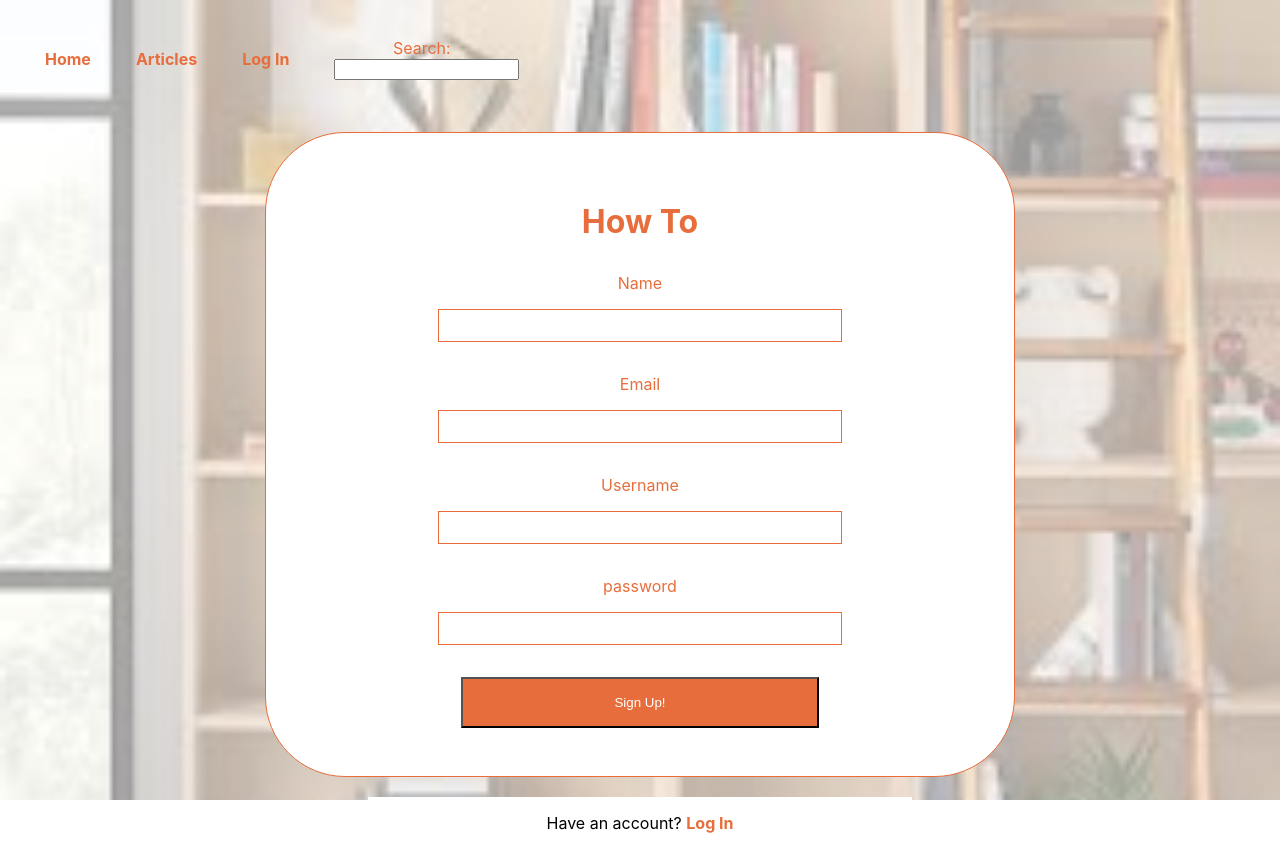
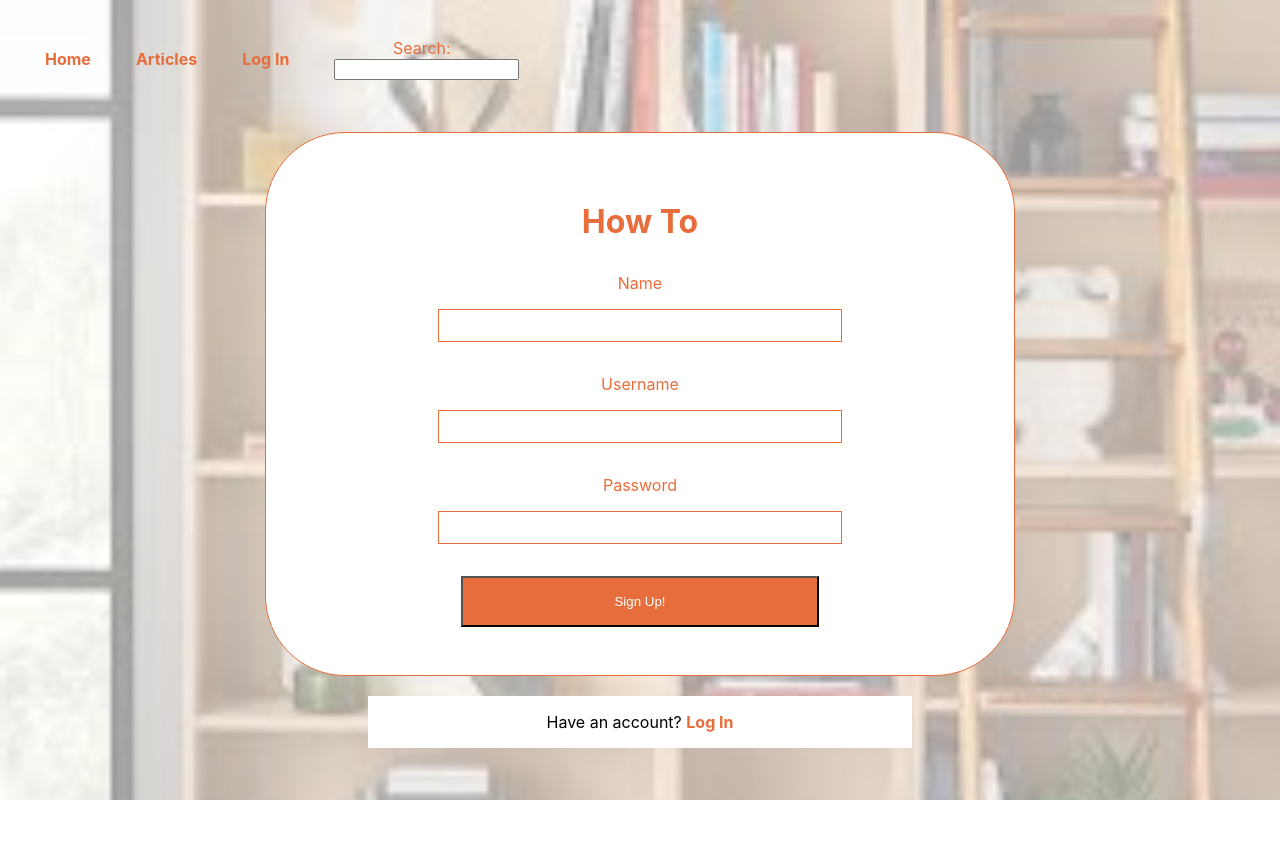
Before and after one commit to Lambda-How-To-Build-Week/Front-end, a React (Create React App) app in the folder how-to/: page / in a window 1280 px wide. After the commit the page ends 800 px from the top, so only its background shows below. Built offline with nearby package versions, Linux system fonts and the light colour scheme.

Commit message:
removed email from signup

```diff
--- a/how-to/src/components/sign-up.js
+++ b/how-to/src/components/sign-up.js
@@ -107,18 +107,18 @@ function SignUp(props) {
                 <Field name="name" type="text" />
                 <ErrorMessage name="name" component="div" />
               </label>
-              <label>
+              {/* <label>
                 Email
                 <Field name="email" type="email" />
                 <ErrorMessage name="email" component="div" />
-              </label>
+              </label> */}
               <label>
                 Username
                 <Field name="username" type="text" />
                 <ErrorMessage name="username" component="div" />
               </label>
               <label>
-                password
+                Password
                 <Field name="password" type="password" />
                 <ErrorMessage name="password" component="div" />
               </label>
```
Lines whose indentation alone changed are shown as unchanged.
